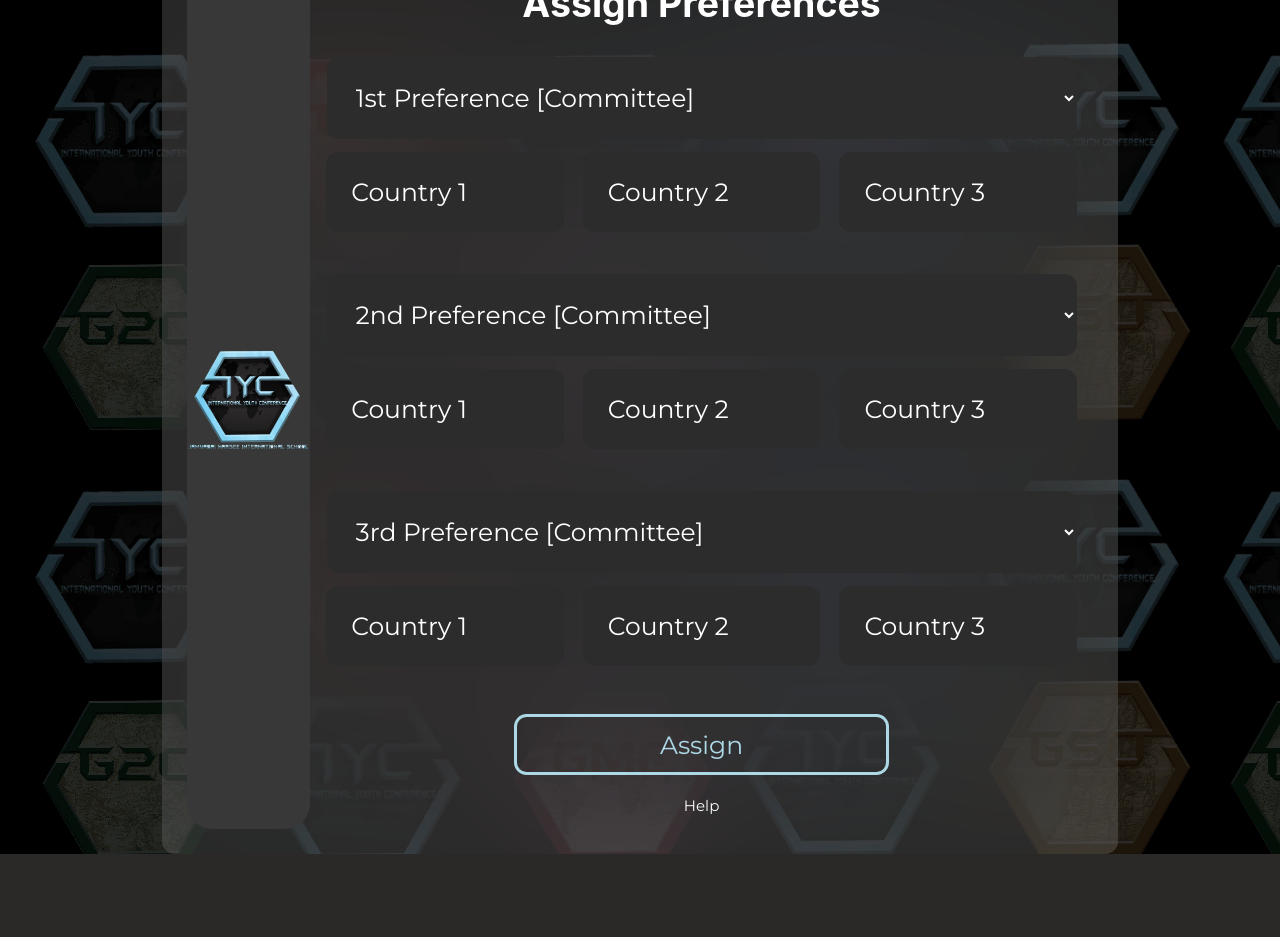
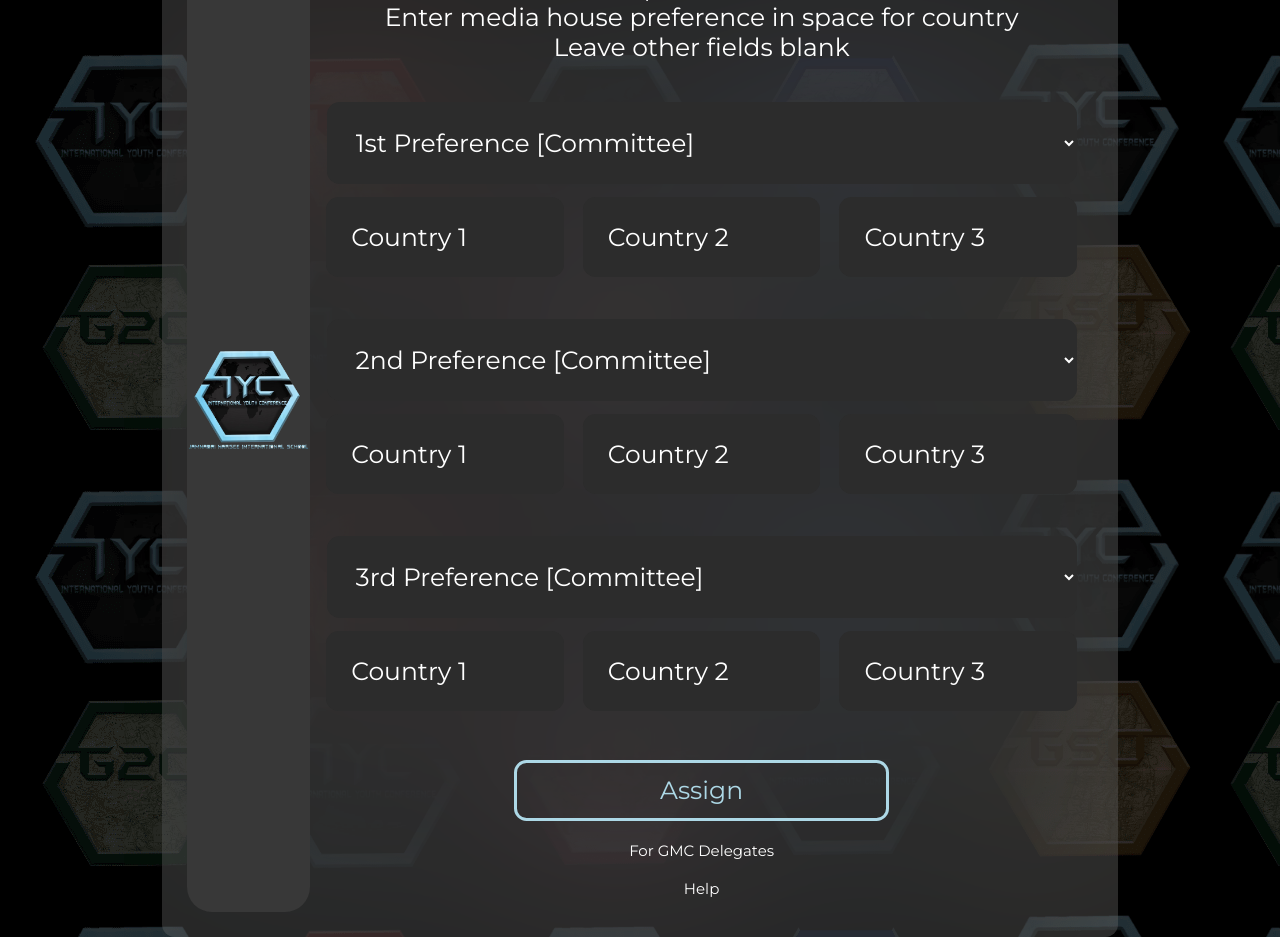
Before and after one commit to aaravparikh/IYC-Delegate-Dashboard, a PHP site: page /preference.php?error=gmc in a window 1280 px wide. Before the commit the page ends 854 px from the top, so only its background shows below. Run offline with PHP 8.4, Linux system fonts and the light colour scheme; the visitor is signed in with stand-in values (Sample User, id 1).

Commit message:
GMC Guide

```diff
--- a/includes/dbh.inc.php
+++ b/includes/dbh.inc.php
@@ -1,11 +1,11 @@
 <?php
 
-/*  $servername="localhost";
+/* $servername="localhost";
 $dbUsername="root";
 $dbPassword="";
 $dbName="iyc2021"; */
 
- $servername="localhost";
+$servername="localhost";
 $dbUsername="u429279072_iyc";
 $dbPassword="2y!0?ng/0]Fd";
 $dbName="u429279072_iyc2021";
--- a/login.php
+++ b/login.php
@@ -40,7 +40,7 @@
                 <button class="submit inputField" type="submit" name="submit">Log In</button>
                 <p class="altAction"><a href="register"> Register Instead? </a></p>
                 <p class="altAction"><a href="executiveLogin"> Executive Board </a></p>
-                <p class="altAction"><a href="help.php"> Help</a> </p>
+                <p class="altAction"><a href="mailto:aarav.parikh@jnis.ac.in"> Help</a> </p>
             </form>
         </div>
     </container>
--- a/preference.php
+++ b/preference.php
@@ -31,9 +31,11 @@ if (!isset($_SESSION["userId"])) {
                         echo "<p>Something went wrong! Please try again or contact the tech team</p>";
                     } else if ($_GET["error"] == "invalidMobile") {
                         echo "<p> Please enter valid mobile number</p>";
+                    } else if ($_GET["error"] == "gmc") {
+                        echo "<p>Select 1st preference as GMC<br>Enter media house preference in space for country<br> Leave other fields blank</p>";
                     }
                 }
-                ?>
+                ?><br>
                 <select name="committee1"  class="prefInput" required="">
                     <option disabled="" selected="">1st Preference [Committee] </option>
                     <option value="g8">G8</option>
@@ -77,7 +79,8 @@ if (!isset($_SESSION["userId"])) {
                 </div>
                 <br>
                 <button class="submit inputField" type="submit" name="submit">Assign</button>
-                <p class="altAction"><a href="help.php"> Help</a> </p>
+                <p class="altAction"><a href="preference.php?error=gmc"> For GMC Delegates</a> </p>
+                <p class="altAction"><a href="mailto:aarav.parikh@jnis.ac.in"> Help</a> </p>
             </form>
         </div>
 
--- a/register.php
+++ b/register.php
@@ -44,7 +44,7 @@
                 <input type="password" name="rePwd" placeholder="Re-enter Password" class="inputField">
                 <button class="submit inputField" type="submit" name="submit">Register</button>
                 <p class="altAction"><a href="login"> Log In Instead? </a></p>
-                <p class="altAction"><a href="help.php"> Help</a> </p>
+                <p class="altAction"><a href="mailto:aarav.parikh@jnis.ac.in"> Help</a> </p>
             </form>
 
 
```
